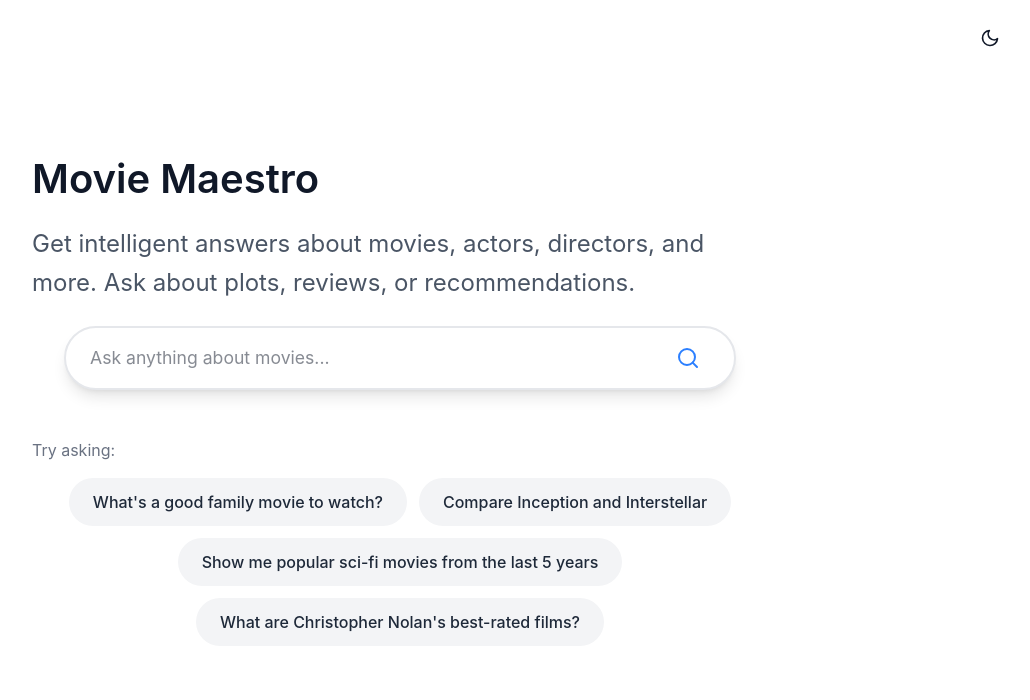
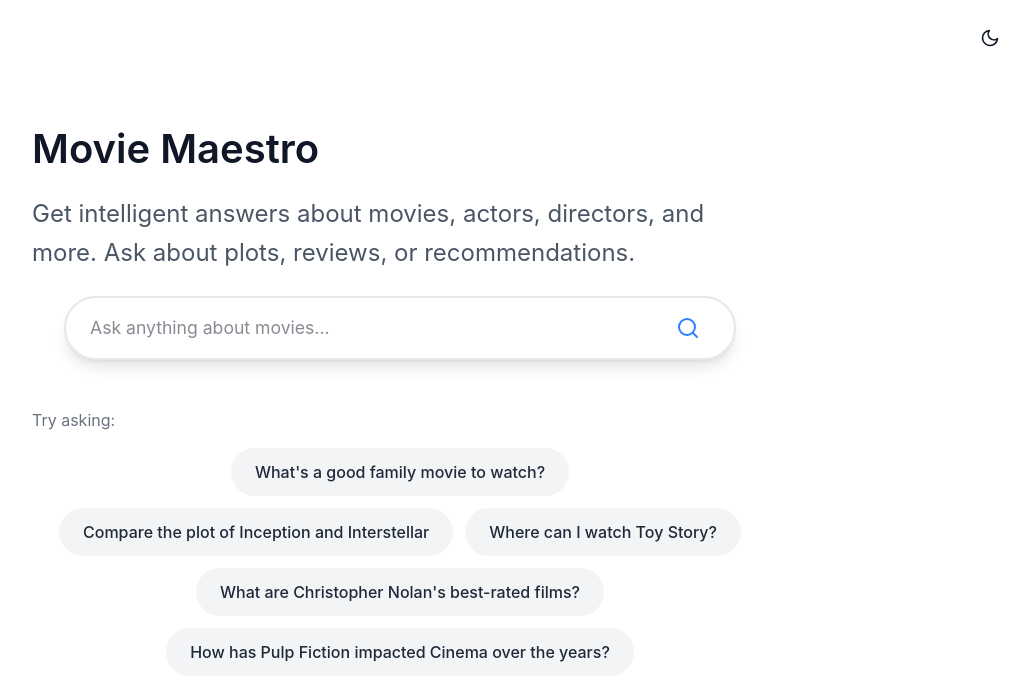
Before and after one commit to amaankhan02/movie-maestro, a Next.js app in the folder frontend/: page / in a window 1280 px wide. Shown: the top 700 px of the page, without its empty margins (240-1270 px from the left). Built offline with nearby package versions, Linux system fonts and the light colour scheme.

Commit message:
Update default queries

```diff
--- a/frontend/src/components/LandingPage.tsx
+++ b/frontend/src/components/LandingPage.tsx
@@ -54,9 +54,10 @@ export default function LandingPage({ onSearch, isDarkMode }: LandingPageProps)
           <div className="flex flex-wrap justify-center gap-3">
             {[
               "What's a good family movie to watch?",
-              "Compare Inception and Interstellar",
-              "Show me popular sci-fi movies from the last 5 years",
-              "What are Christopher Nolan's best-rated films?"
+              "Compare the plot of Inception and Interstellar",
+              "Where can I watch Toy Story?",
+              "What are Christopher Nolan's best-rated films?",
+              "How has Pulp Fiction impacted Cinema over the years?"
             ].map((suggestion, index) => (
               <button
                 key={index}
```
